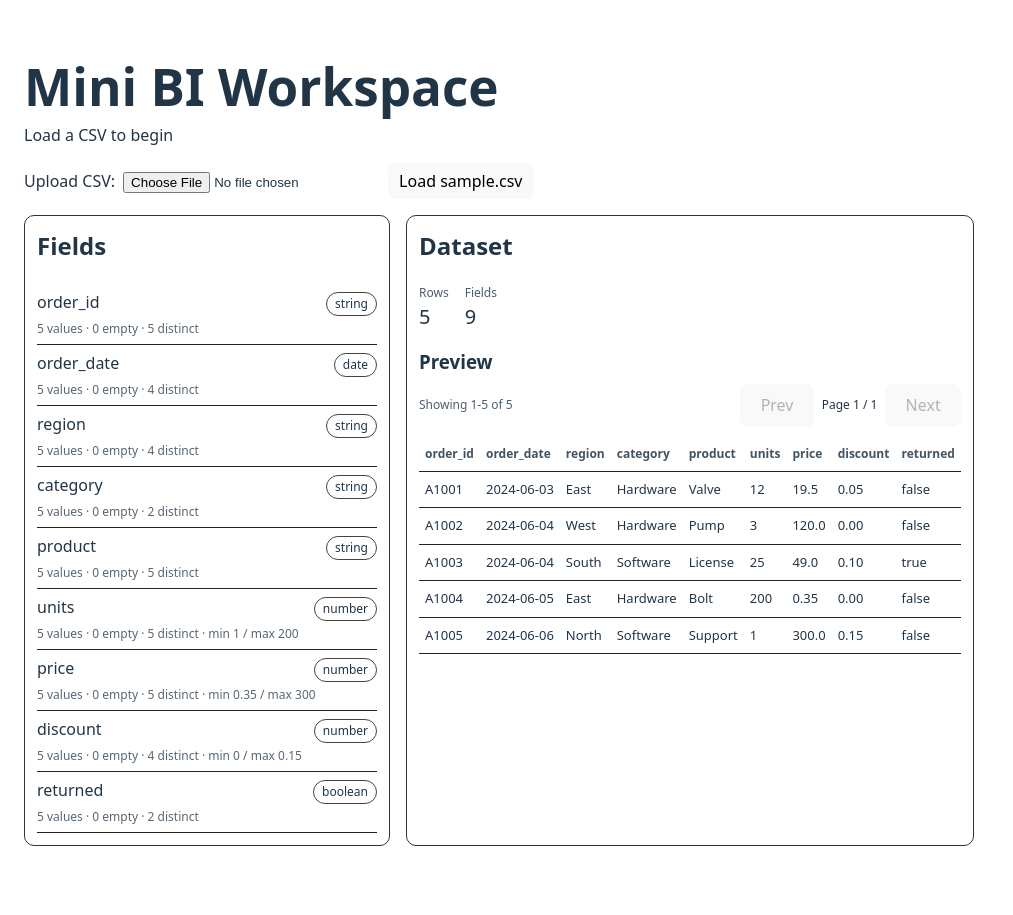
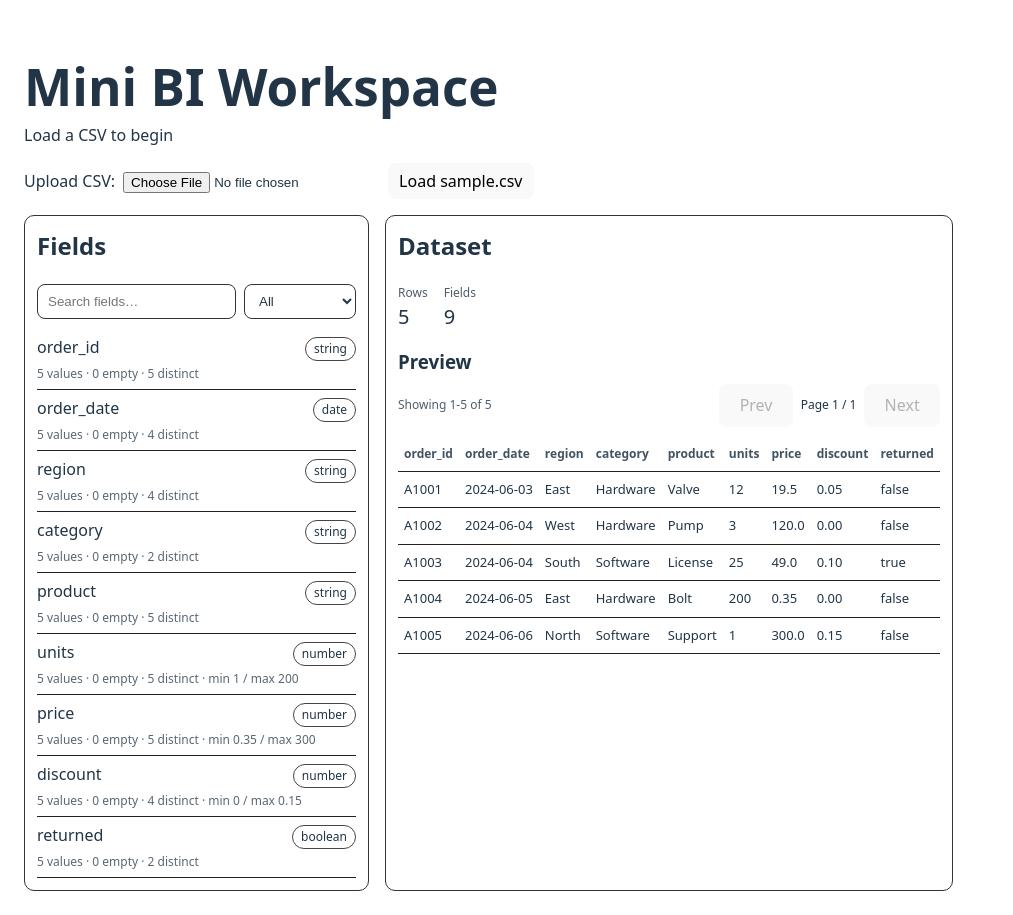
Before and after one commit to aryandesh15/react-mini-bi, a React (Vite) app in the folder react-mini-bi/: page / in a window 1280 px wide. Shown: the whole page, without its empty margins (0-1013 px from the left). Before the commit the page ends 870 px from the top, so only its background shows below. Built offline with nearby package versions, Linux system fonts and the light colour scheme.

Commit message:
feat: added searchable field's panel with dimentions filter

```diff
--- a/react-mini-bi/src/components/FieldPanel.tsx
+++ b/react-mini-bi/src/components/FieldPanel.tsx
@@ -0,0 +1,122 @@
+import { useMemo, useState } from 'react'
+import type { FieldInfo } from '../lib/inferTypes'
+
+type FieldStatsShape = Record<
+  string,
+  { nonEmpty: number; empty: number; distinct?: number; min?: number; max?: number }
+>
+
+type FilterMode = 'all' | 'dimensions' | 'measures'
+
+type Props = {
+  fields: FieldInfo[]
+  fieldStats: FieldStatsShape
+}
+
+function typeBadge(t: string) {
+  const style: React.CSSProperties = {
+    fontSize: 12,
+    padding: '2px 8px',
+    borderRadius: 999,
+    border: '1px solid #444',
+    display: 'inline-block',
+    marginLeft: 8,
+  }
+  return <span style={style}>{t}</span>
+}
+
+function isMeasure(type: FieldInfo['type']) {
+  return type === 'number'
+}
+
+export default function FieldPanel({ fields, fieldStats }: Props) {
+  const [query, setQuery] = useState('')
+  const [mode, setMode] = useState<FilterMode>('all')
+
+  const filteredFields = useMemo(() => {
+    const q = query.trim().toLowerCase()
+
+    return fields.filter((f) => {
+      if (mode === 'measures' && !isMeasure(f.type)) return false
+      if (mode === 'dimensions' && isMeasure(f.type)) return false
+      if (!q) return true
+      return f.name.toLowerCase().includes(q)
+    })
+  }, [fields, query, mode])
+
+  return (
+    <div style={{ border: '1px solid #333', borderRadius: 10, padding: 12 }}>
+      <h2 style={{ marginTop: 0 }}>Fields</h2>
+
+      {/* Controls */}
+      <div style={{ display: 'flex', gap: 8, marginBottom: 10 }}>
+        <input
+          value={query}
+          onChange={(e) => setQuery(e.target.value)}
+          placeholder="Search fields…"
+          aria-label="Search fields"
+          style={{
+            flex: 1,
+            padding: '8px 10px',
+            borderRadius: 8,
+            border: '1px solid #333',
+            background: 'transparent',
+            color: 'inherit',
+          }}
+        />
+
+        <select
+          value={mode}
+          onChange={(e) => setMode(e.target.value as FilterMode)}
+          aria-label="Filter fields"
+          style={{
+            padding: '8px 10px',
+            borderRadius: 8,
+            border: '1px solid #333',
+            background: 'transparent',
+            color: 'inherit',
+          }}
+        >
+          <option value="all">All</option>
+          <option value="dimensions">Dimensions</option>
+          <option value="measures">Measures</option>
+        </select>
+      </div>
+
+      {/* Field list */}
+      {filteredFields.length === 0 ? (
+        <p style={{ margin: 0, fontSize: 13, opacity: 0.8 }}>No matching fields.</p>
+      ) : (
+        <ul style={{ listStyle: 'none', padding: 0, margin: 0 }}>
+          {filteredFields.map((f) => (
+            <li key={f.name} style={{ padding: '6px 0', borderBottom: '1px solid #222' }}>
+              <div style={{ display: 'flex', justifyContent: 'space-between', alignItems: 'baseline', gap: 8 }}>
+                <span>{f.name}</span>
+                {typeBadge(f.type)}
+              </div>
+
+              {fieldStats[f.name] ? (
+                <div style={{ marginTop: 4, fontSize: 12, opacity: 0.75 }}>
+                  <span>
+                    {fieldStats[f.name].nonEmpty} values · {fieldStats[f.name].empty} empty
+                  </span>
+                  {typeof fieldStats[f.name].distinct === 'number' ? (
+                    <span> · {fieldStats[f.name].distinct} distinct</span>
+                  ) : null}
+                  {f.type === 'number' &&
+                  fieldStats[f.name].min !== undefined &&
+                  fieldStats[f.name].max !== undefined ? (
+                    <span>
+                      {' '}
+                      · min {fieldStats[f.name].min} / max {fieldStats[f.name].max}
+                    </span>
+                  ) : null}
+                </div>
+              ) : null}
+            </li>
+          ))}
+        </ul>
+      )}
+    </div>
+  )
+}
--- a/react-mini-bi/src/pages/Workspace.tsx
+++ b/react-mini-bi/src/pages/Workspace.tsx
@@ -1,18 +1,7 @@
 import { useEffect } from 'react'
 import { useDataset } from '../hooks/useDataset'
 import DataTable from '../components/DataTable'
-
-function typeBadge(t: string) {
-  const style: React.CSSProperties = {
-    fontSize: 12,
-    padding: '2px 8px',
-    borderRadius: 999,
-    border: '1px solid #444',
-    display: 'inline-block',
-    marginLeft: 8,
-  }
-  return <span style={style}>{t}</span>
-}
+import FieldPanel from '../components/FieldPanel'
 
 export default function Workspace() {
   const { rows, fields, fieldStats, error, isLoading, loadFromFile, loadFromUrl } = useDataset()
@@ -57,45 +46,15 @@ export default function Workspace() {
       ) : null}
 
       <div style={{ display: 'flex', gap: 16 }}>
-        <div style={{ flex: '0 0 340px', border: '1px solid #333', borderRadius: 10, padding: 12 }}>
-          <h2 style={{ marginTop: 0 }}>Fields</h2>
-          {fields.length === 0 ? (
-            <p style={{ margin: 0 }}>No fields loaded.</p>
-          ) : (
-            <ul style={{ listStyle: 'none', padding: 0, margin: 0 }}>
-              {fields.map((f) => (
-                <li key={f.name} style={{ padding: '6px 0', borderBottom: '1px solid #222' }}>
-                  <div style={{ display: 'flex', justifyContent: 'space-between', alignItems: 'baseline', gap: 8 }}>
-                    <span>{f.name}</span>
-                    {typeBadge(f.type)}
-                  </div>
-
-                  {fieldStats[f.name] ? (
-                    <div style={{ marginTop: 4, fontSize: 12, opacity: 0.75 }}>
-                      <span>
-                        {fieldStats[f.name].nonEmpty} values · {fieldStats[f.name].empty} empty
-                      </span>
-                      {typeof fieldStats[f.name].distinct === 'number' ? (
-                        <span> · {fieldStats[f.name].distinct} distinct</span>
-                      ) : null}
-                      {f.type === 'number' &&
-                      fieldStats[f.name].min !== undefined &&
-                      fieldStats[f.name].max !== undefined ? (
-                        <span>
-                          {' '}
-                          · min {fieldStats[f.name].min} / max {fieldStats[f.name].max}
-                        </span>
-                      ) : null}
-                    </div>
-                  ) : null}
-                </li>
-              ))}
-            </ul>
-          )}
+        {/* LEFT PANEL */}
+        <div style={{ flex: '0 0 340px' }}>
+          <FieldPanel fields={fields} fieldStats={fieldStats} />
         </div>
 
+        {/* RIGHT PANEL */}
         <div style={{ flex: 1, border: '1px solid #333', borderRadius: 10, padding: 12 }}>
           <h2 style={{ marginTop: 0 }}>Dataset</h2>
+
           <div style={{ display: 'flex', gap: 16 }}>
             <div>
               <div style={{ fontSize: 12, opacity: 0.8 }}>Rows</div>
```
